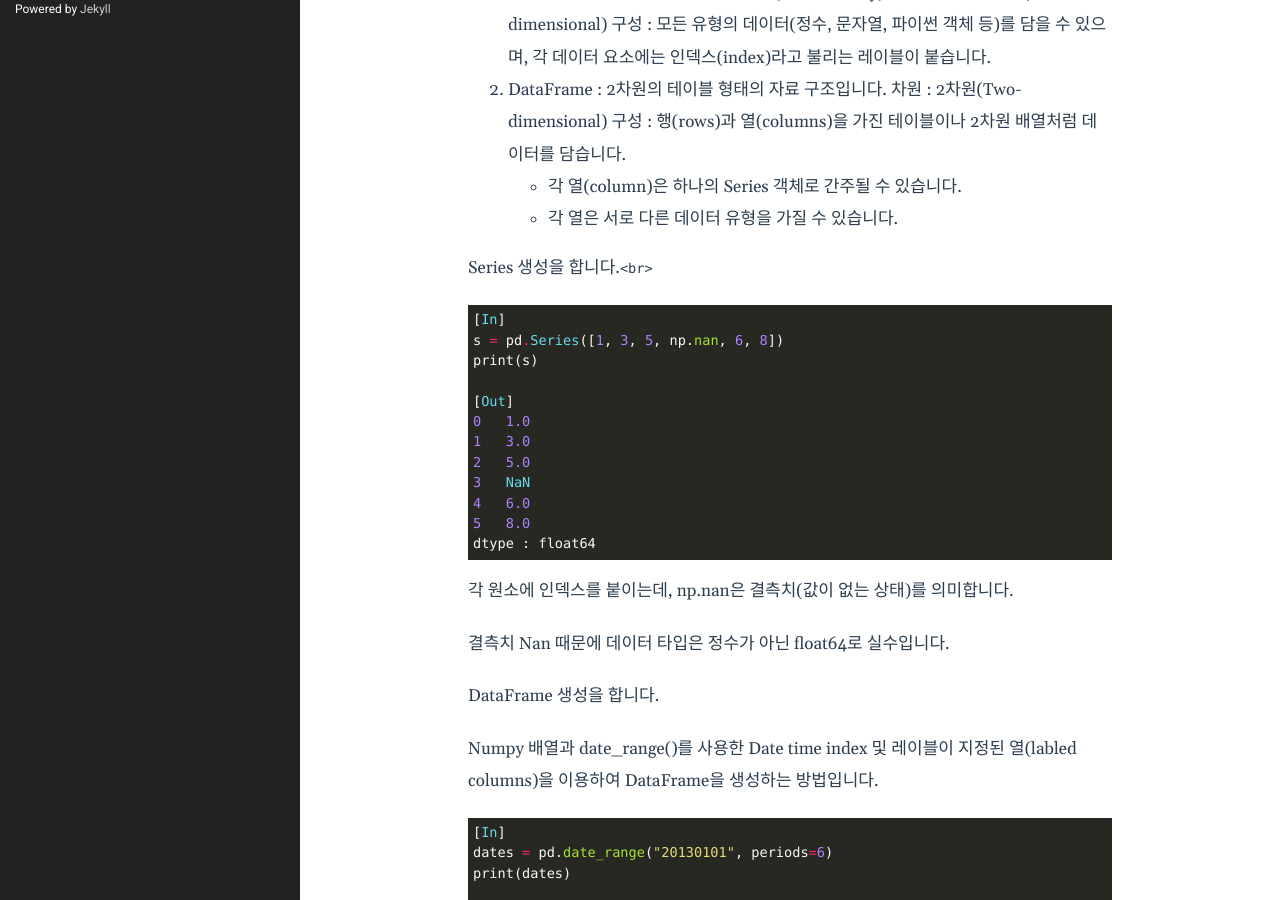
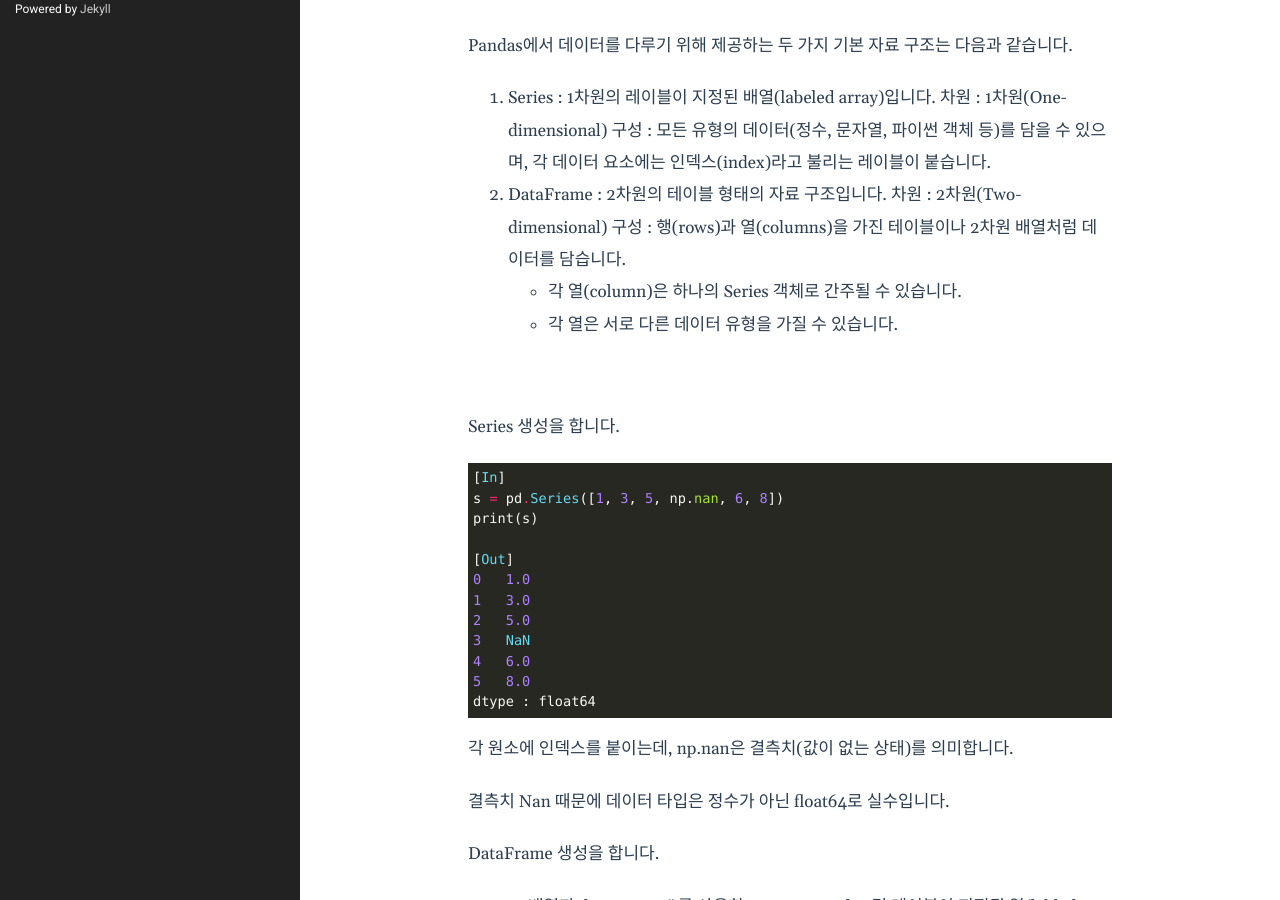
Before and after one commit to RealSWoo/RealSWoo.github.io, a Jekyll site: the page built from _posts/2025-11-21-Pandas_Basic.md, in a window 1280 px wide and 900 px high, scrolled down 616 px. Built offline with Jekyll 4.4.1, drawn with Linux system fonts in a browser that asks for light colours.

Commit message:
Modified Pandas md file

````diff
--- a/_posts/2025-11-21-Pandas_Basic.md
+++ b/_posts/2025-11-21-Pandas_Basic.md
@@ -6,13 +6,12 @@ categories: Pandas
 ---
 pandas 공식 홈페이지에서 "10minutes to pandas"를 보고 공부 및 번역한 내용입니다.
 
-
-
 * 해당 코드는 Visual Studio Code에서 실행하였습니다.
 * 오타나 오번역 있을 시 말씀해주시면 수정 반영하겠습니다.
 
+&nbsp;
+
 우선 다음과 같이 import 합니다.
-
 
 ```ruby
 import numpy as np
@@ -21,6 +20,8 @@ import pandas as pd
 
 - pandas 라이브러리를 import(불러오기)하고 pd 라고 명명합니다. 이렇게 하면 코드 작성시 pandas 대신 pd를 사용하여 pandas 기능에 접근할 수 있습니다.
 - numpy도 마찬가지로 np라고 명명합니다.
+
+&nbsp;
 
 Pandas에서 데이터를 다루기 위해 제공하는 두 가지 기본 자료 구조는 다음과 같습니다.
 
@@ -33,7 +34,9 @@ Pandas에서 데이터를 다루기 위해 제공하는 두 가지 기본 자료
    * 각 열(column)은 하나의 Series 객체로 간주될 수 있습니다.
    * 각 열은 서로 다른 데이터 유형을 가질 수 있습니다.
 
-Series 생성을 합니다.`<br>`
+&nbsp;
+
+Series 생성을 합니다.
 
 ```ruby
 [In]
````
